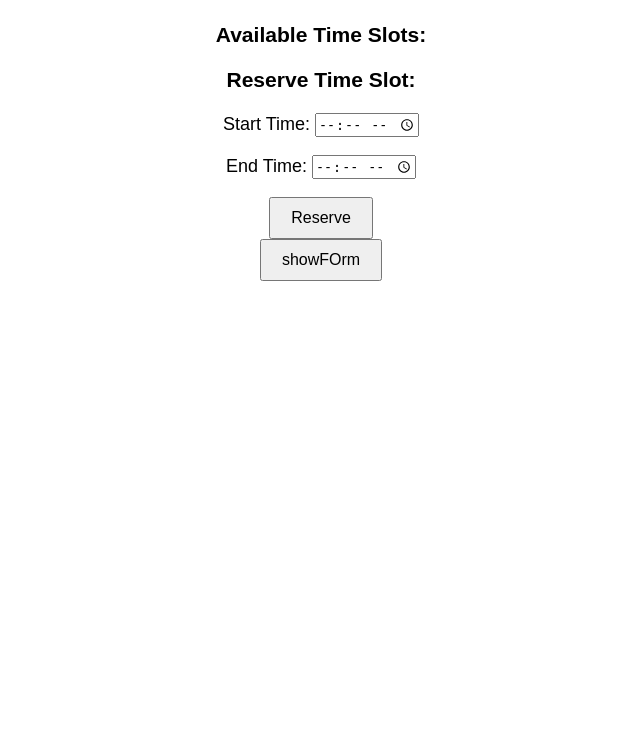
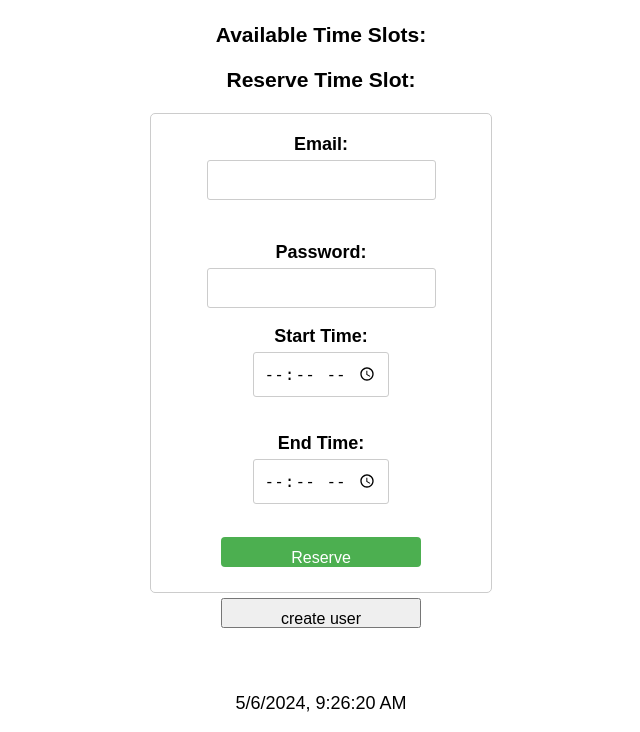
Before and after one commit to CharbelDaher34/Court-Automation, a Django app: page /frontend/show_reservations/ in a window 1280 px wide. Shown: the part 170-902 px from the top of the page, without its empty margins (319-959 px from the left). Before the commit the page ends 451 px from the top, so only its background shows below. Run offline with Django 5.2, Linux system fonts and the light colour scheme.

Commit message:
create user from reservations.html successfuly

```diff
--- a/userWebsite/backend/urls.py
+++ b/userWebsite/backend/urls.py
@@ -4,4 +4,6 @@ from . import views
 urlpatterns = [
     path('seed/', view=views.seeder, name='seeder'),
     # other URL patterns...
+    path('create_user/', views.create_user, name='create_user'),
+
 ]
--- a/userWebsite/frontend/templates/reservations.html
+++ b/userWebsite/frontend/templates/reservations.html
@@ -35,11 +35,67 @@
       font-size: 16px; /* Larger font size for better readability */
       padding: 10px 20px; /* Padding around the text in the button */
       cursor: pointer; /* Shows a pointer cursor on hover */
+      width: 200px;
+      height: 30px;
+      margin: 5px;
+    }
+
+    /* Overall form styling */
+    #reserveForm {
+      display: flex;
+      flex-direction: column;
+      align-items: center;
+      width: 300px;
+      margin: 0 auto; /* Center the form horizontally */
+      padding: 20px;
+      border: 1px solid #ccc;
+      border-radius: 5px;
+      font-family: sans-serif;
+    }
+
+    /* Labels and inputs */
+    label {
+      display: block;
+      margin-bottom: 5px;
+      font-weight: bold;
+    }
+
+    input[type='email'],
+    input[type='password'],
+    input[type='time'] {
+      padding: 10px;
+      border: 1px solid #ccc;
+      border-radius: 3px;
+      font-size: 16px;
+    }
+
+    /* Password toggle eye icon */
+    #togglePassword {
+      cursor: pointer;
+      margin-left: 5px;
+    }
+
+    /* Button */
+    #reserveButton {
+      background-color: #4caf50; /* Green color */
+      color: white;
+      padding: 12px 20px;
+      border: none;
+      border-radius: 4px;
+      cursor: pointer;
+      margin-top: 15px;
+    }
+
+    /* Button hover effect */
+    #reserveButton:hover {
+      background-color: #45a049; /* Slightly darker green on hover */
     }
   </style>
 
-  <body onload="inittt()">
-    <h1>Reserve Court Section</h1>
+  <body onload="init()">
+    <input type="hidden" name="csrfmiddlewaretoken" value="{{ csrf_token }}" id="csrf_token" />
+
+        <h1>Reserve Court Section</h1>
     <h2>Court Section: {{ court_section.sectionName }}</h2>
     <h2>Date: {{ date }}</h2>
 
@@ -53,6 +109,11 @@
     <h3>Reserve Time Slot:</h3>
 
     <div id="reserveForm">
+      <label for="email">Email:</label>
+      <input type="email" id="email" name="email" /><br /><br />
+      <label for="password">Password:</label>
+      <input type="password" id="password" name="password" />
+
       <input type="hidden" name="available_slots" value="{{ available_slots }}" id="slots" />
       <p>
         <label for="startTime">Start Time:</label>
@@ -64,11 +125,10 @@
       </p>
       <button id="reserveButton" onclick="checkAvailability()">Reserve</button>
     </div>
-    <button id="show" onclick="showForm()">showFOrm</button>
+
+    <button id="show" onclick="showForm()">create user</button>
 
     <form id="userCreationForm">
-      <input type="hidden" id="password" name="password" value="your_default_password" />
-
       <label for="firstName">First Name:</label><br />
       <input type="text" id="firstName" name="firstName" /><br /><br />
 
@@ -76,7 +136,10 @@
       <input type="text" id="lastName" name="lastName" /><br /><br />
 
       <label for="email">Email:</label><br />
-      <input type="email" id="email" name="email" /><br /><br />
+      <input type="email" id="userCreationemail" name="email" /><br /><br />
+
+      <label for="password">Password:</label>
+      <input type="password" id="userCreationPassword" name="password" />
 
       <label for="number">Phone Number:</label><br />
       <input type="tel" id="number" name="number" placeholder="Format: 123-456-7890" /><br /><br />
@@ -98,22 +161,85 @@
       <br /><br />
       <button onclick="submitForm()">submit</button>
     </form>
+    <br /><br /><br />
+
+    <footer>
+      <p></p>
+    </footer>
   </body>
 
   <script>
-    function inittt() {
-      alert('hi')
-      document.getElementById('userCreationForm').style.display = 'none'
+
+    function init() {
+      alert("toa");
+      document.getElementById('userCreationForm').style.display = 'none';
     }
 
     function showForm() {
-      alert('tomato')
       document.getElementById('userCreationForm').style.display = 'block'
     }
+
     function submitForm() {
-      alert('tomato')
-      document.getElementById('userCreationForm').style.display = 'none'
-    }
+      // Get references to all input elements
+      alert("form is");
+      const firstNameInput = document.getElementById('firstName');
+      const lastNameInput = document.getElementById('lastName');
+      const emailInput = document.getElementById('userCreationemail'); // Updated ID
+      const passwordInput = document.getElementById('userCreationPassword'); // New ID
+      const numberInput = document.getElementById('number');
+      const countryInput = document.getElementById('country');
+      const addressInput = document.getElementById('address');
+      const dobInput = document.getElementById('date_of_birth');
+      const sexSelect = document.getElementById('sex');
+
+      // Extract values from each input
+      const firstName = firstNameInput.value;
+      const lastName = lastNameInput.value;
+      const email = emailInput.value;
+      const password = passwordInput.value; // New variable for password
+      const phoneNumber = numberInput.value;
+      const country = countryInput.value;
+      const address = addressInput.value;
+      const dateOfBirth = dobInput.value;
+      const sex = sexSelect.value;
+
+      // Prepare data object for sending the request
+      const userData = {
+        firstName,
+        lastName,
+        email,
+        password, // Include password in the data object
+        phoneNumber,
+        country,
+        address,
+        dateOfBirth,
+        sex,
+      };
+
+
+      fetch('http://localhost:8000/backend/create_user/', {
+        method: 'POST',
+        headers: {
+            'Content-Type': 'application/json'
+
+        },
+        body: JSON.stringify(userData)
+    })
+    .then(response => {
+        if (response.ok) {
+            alert("User created successfully!");
+        } else {
+            throw new Error('Failed to create user');
+        }
+    })
+    .catch(error => {
+        alert("Error creating user: " + error.message);
+    });
+    alert("finish");
+
+}
+
+
 
     function checkAvailability() {
       var startTime = document.getElementById('startTime').value
@@ -164,5 +290,21 @@
 
       alert('Available: ' + isAvailable)
     }
+
+
+    function updateDateTime() {
+      const now = new Date();
+      const dateTimeString = now.toLocaleString();
+      const footerElement = document.querySelector('footer p');
+      footerElement.textContent = `${dateTimeString}`;
+  }
+
+  setInterval(updateDateTime, 1000); // Update every second
+
+
+
+
+
+
   </script>
 </html>
--- a/userWebsite/frontend/views.py
+++ b/userWebsite/frontend/views.py
@@ -52,7 +52,7 @@ from django.views.decorators.http import require_http_methods, require_POST, req
 from django.views.decorators.csrf import csrf_exempt
 
 
-@csrf_exempt
+# @csrf_exempt
 @require_GET
 def available_times(request):
     logger.info(f"Received {request.method} request from {request.META['REMOTE_ADDR']}")
```
Also changed, not shown: userWebsite/backend/views.py (+44 -0 lines).
